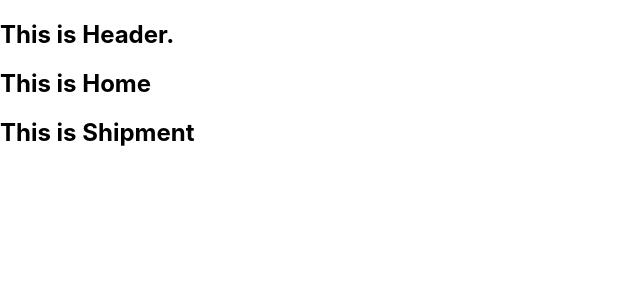
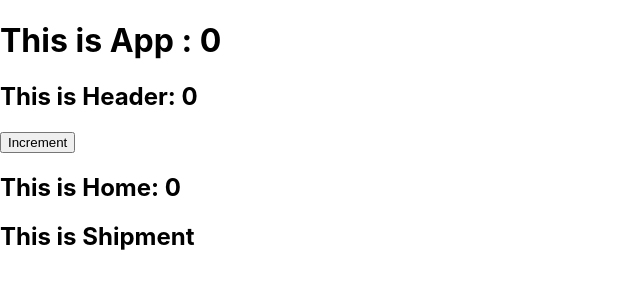
Before and after one commit to bishnunathbd/context-api-39, a React (Create React App) app: page / in a window 1280 px wide. Shown: the top 300 px of the page, without its empty margins (0-640 px from the left). Built offline with nearby package versions, Linux system fonts and the light colour scheme.

Commit message:
39-2-share state with sibling component

```diff
--- a/src/App.js
+++ b/src/App.js
@@ -1,13 +1,16 @@
+import { useState } from 'react';
 import './App.css';
 import Header from './components/Header/Header';
 import Home from './components/Home/Home';
 import Shipment from './components/Shipment/Shipment';
 
 function App() {
+  const [count, setCount] = useState(0);
   return (
     <div>
-      <Header></Header>
-      <Home></Home>
+      <h1>This is App : {count}</h1>
+      <Header count={count} setCount={setCount}></Header>
+      <Home count={count}></Home>
       <Shipment></Shipment>
     </div>
   );
--- a/src/components/Header/Header.js
+++ b/src/components/Header/Header.js
@@ -1,9 +1,11 @@
 import React from 'react';
 
-const Header = () => {
+const Header = (props) => {
+  const {count, setCount} = props;
   return (
     <div>
-      <h2>This is Header.</h2>
+      <h2>This is Header: {count}</h2>
+      <button onClick={()=>setCount(count+1)}>Increment</button>
     </div>
   );
 };
--- a/src/components/Home/Home.js
+++ b/src/components/Home/Home.js
@@ -1,9 +1,11 @@
 import React from 'react';
 
-const Home = () => {
+const Home = (props) => {
+  const {count} = props;
+
   return (
     <div>
-      <h2>This is Home</h2>
+      <h2>This is Home: {count}</h2>
     </div>
   );
 };
```
